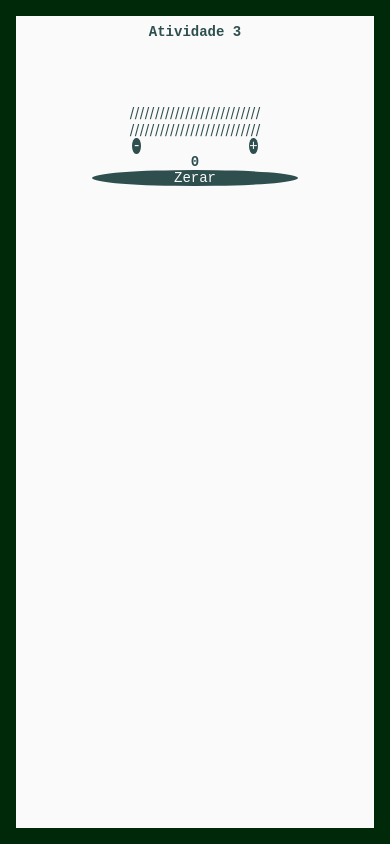
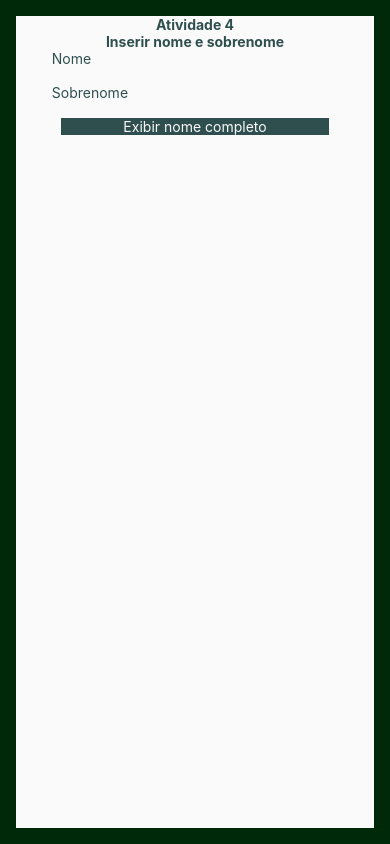
Before and after one commit to ewertonjsilva/des225b-expo-1sem2026, a React Native app: screen / in a window 390 px wide. Built offline with nearby package versions, Linux system fonts and the light colour scheme; what react-native-responsive-fontsize would draw is missing.

Commit message:
exemplo 4

```diff
--- a/App.js
+++ b/App.js
@@ -4,10 +4,12 @@ import { StyleSheet, View } from 'react-native';
 import Exemplo01 from './src/exemplos/ex01';
 import Exemplo02 from './src/exemplos/ex02';
 import Exemplo03 from './src/exemplos/ex03';
+import Exemplo04 from './src/exemplos/ex04';
 
 import Atividade01 from './src/atividades/atv01';
 import Atividade02 from './src/atividades/atv02';
 import Atividade03 from './src/atividades/atv03';
+import Atividade04 from './src/atividades/atv04';
 
 import RevisaoAtv02 from './src/revisao/rev-atv-02';
 import Exemplo03_passos from './src/revisao/ex03';
@@ -15,7 +17,7 @@ import Exemplo03_passos from './src/revisao/ex03';
 export default function App() {
   return (
     <View style={styles.container}>
-      <Atividade03 />
+      <Atividade04 />
       <StatusBar style="auto" />
     </View>
   );
--- a/src/exemplos/ex04/index.js
+++ b/src/exemplos/ex04/index.js
@@ -36,7 +36,7 @@ export default function Exemplo04() {
             <TextInput
                 value={txt2}
                 onChangeText={setTxt2}
-                placeholder='digite sua mensagem'
+                // placeholder='digite sua mensagem'
                 keyboardType='ascii-capable'
                 style={styles.input}
             />
```
